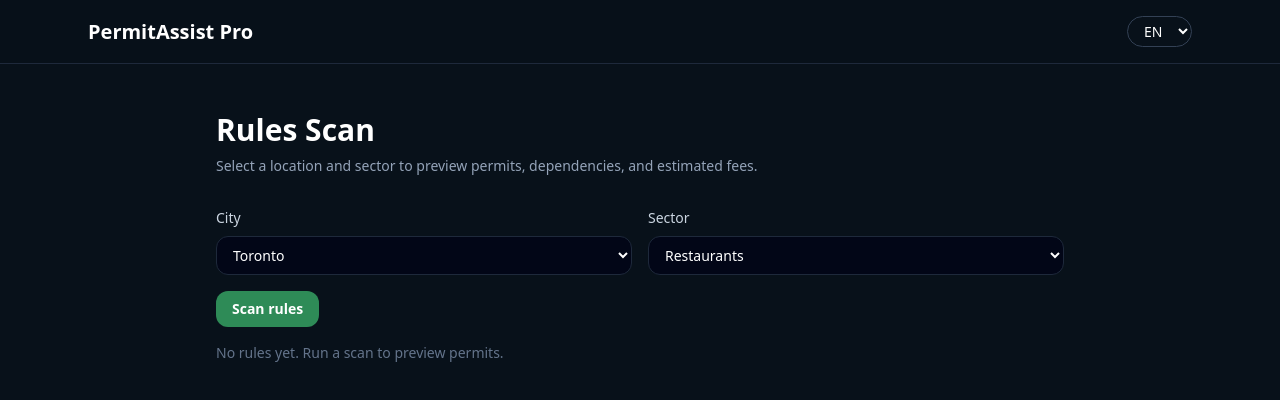
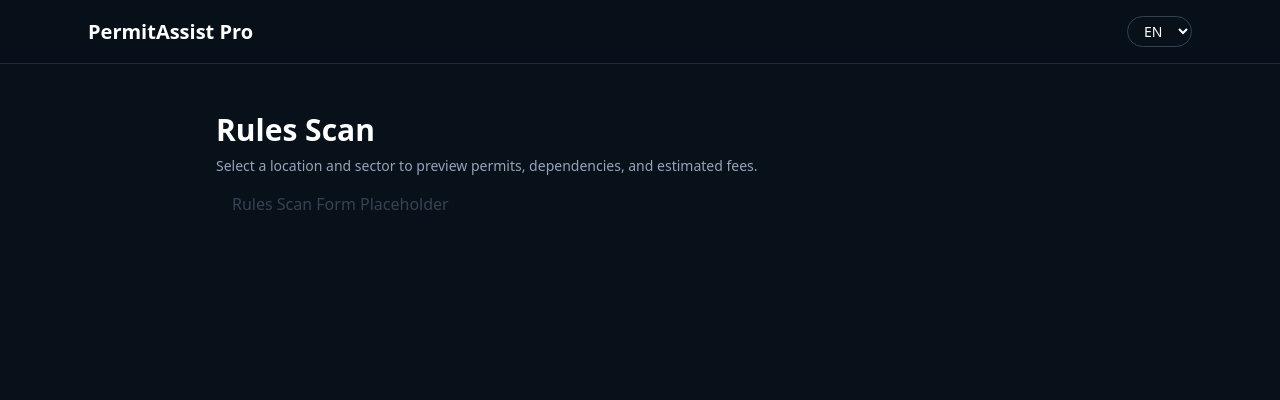
Before and after one commit to workstying-cloud/permitassistpro, a Next.js app in the folder apps/web/: page /en/scan in a window 1280 px wide. Shown: the top 400 px of the page. Built offline with nearby package versions, Linux system fonts and the light colour scheme.

Commit message:
chore: add placeholder marketing and dashboard components

```diff
--- a/apps/web/components/dashboard/compliance-summary.tsx
+++ b/apps/web/components/dashboard/compliance-summary.tsx
@@ -1,43 +1,3 @@
-import { Suspense } from 'react';
-
-const widgets = [
-  {
-    title: 'Active Filings',
-    value: '12',
-    description: 'Filings in progress across all locations.',
-  },
-  {
-    title: 'Upcoming Renewals',
-    value: '5',
-    description: 'Due within the next 30 days.',
-  },
-  {
-    title: 'Proof-Packs generated',
-    value: '8',
-    description: 'Ready to share with lenders and inspectors.',
-  },
-];
-
 export default function ComplianceSummary() {
-  return (
-    <section className="mt-10 grid gap-6 md:grid-cols-3">
-      {widgets.map((widget) => (
-        <article
-          key={widget.title}
-          className="rounded-2xl border border-slate-800 bg-slate-900/60 p-6"
-          aria-label={widget.title}
-        >
-          <Suspense fallback={<div className="h-16 animate-pulse rounded-xl bg-slate-800" />}>
-            <div>
-              <h3 className="text-sm font-semibold uppercase tracking-wide text-slate-400">
-                {widget.title}
-              </h3>
-              <p className="mt-4 text-3xl font-bold text-white">{widget.value}</p>
-              <p className="mt-2 text-sm text-slate-400">{widget.description}</p>
-            </div>
-          </Suspense>
-        </article>
-      ))}
-    </section>
-  );
+  return <div className='p-4 text-gray-700'>Compliance Summary Placeholder</div>;
 }
--- a/apps/web/components/dashboard/rules-scan-form.tsx
+++ b/apps/web/components/dashboard/rules-scan-form.tsx
@@ -1,125 +1,3 @@
-'use client';
-
-import { useState } from 'react';
-
-type Rule = {
-  id: string;
-  name: string;
-  description: string;
-  estFee?: number;
-  dependencies: string[];
-};
-
-interface Props {
-  locale: string;
+export default function RulesScanForm() {
+  return <div className='p-4 text-gray-700'>Rules Scan Form Placeholder</div>;
 }
-
-const sectors = [
-  'Agriculture',
-  'Construction',
-  'Healthcare',
-  'Restaurants',
-  'Retail',
-  'Logistics',
-  'Salon',
-  'Tech',
-];
-
-const cities = [
-  'Toronto',
-  'Waterloo Region',
-  'Niagara',
-  'Ottawa',
-  'Durham',
-  'York',
-  'Calgary',
-  'Vancouver',
-  'Montreal',
-  'Halifax',
-  'Winnipeg',
-  'Saskatoon',
-];
-
-export default function RulesScanForm({ locale }: Props) {
-  const [city, setCity] = useState('Toronto');
-  const [sector, setSector] = useState('Restaurants');
-  const [rules, setRules] = useState<Rule[]>([]);
-  const [isLoading, setIsLoading] = useState(false);
-
-  async function handleScan() {
-    setIsLoading(true);
-    try {
-      const response = await fetch('/api/rules/scan', {
-        method: 'POST',
-        headers: {
-          'Content-Type': 'application/json',
-        },
-        body: JSON.stringify({ city, sector, locale }),
-      });
-      const data = await response.json();
-      setRules(data.rules ?? []);
-    } finally {
-      setIsLoading(false);
-    }
-  }
-
-  return (
-    <div className="mt-8 space-y-4">
-      <div className="grid gap-4 md:grid-cols-2">
-        <label className="text-sm text-slate-300">
-          City
-          <select
-            value={city}
-            onChange={(event) => setCity(event.target.value)}
-            className="mt-2 w-full rounded-xl border border-slate-800 bg-slate-950 px-3 py-2 text-sm text-white"
-          >
-            {cities.map((option) => (
-              <option key={option}>{option}</option>
-            ))}
-          </select>
-        </label>
-        <label className="text-sm text-slate-300">
-          Sector
-          <select
-            value={sector}
-            onChange={(event) => setSector(event.target.value)}
-            className="mt-2 w-full rounded-xl border border-slate-800 bg-slate-950 px-3 py-2 text-sm text-white"
-          >
-            {sectors.map((option) => (
-              <option key={option}>{option}</option>
-            ))}
-          </select>
-        </label>
-      </div>
-      <button
-        type="button"
-        onClick={handleScan}
-        disabled={isLoading}
-        className="rounded-xl bg-emerald px-4 py-2 text-sm font-semibold text-white disabled:opacity-60"
-      >
-        {isLoading ? 'Scanning…' : 'Scan rules' }
-      </button>
-      <div className="mt-6 space-y-4">
-        {rules.map((rule) => (
-          <div key={rule.id} className="rounded-2xl border border-slate-800 bg-slate-900/60 p-4">
-            <div className="flex items-center justify-between">
-              <h3 className="text-lg font-semibold text-white">{rule.name}</h3>
-              {typeof rule.estFee === 'number' && (
-                <span className="text-sm text-amber">Estimated fee: ${rule.estFee}</span>
-              )}
-            </div>
-            <p className="mt-2 text-sm text-slate-300">{rule.description}</p>
-            {rule.dependencies.length > 0 && (
-              <p className="mt-2 text-xs text-slate-500">
-                Dependencies: {rule.dependencies.join(', ')}
-              </p>
-            )}
-          </div>
-        ))}
-        {rules.length === 0 && !isLoading && (
-          <p className="text-sm text-slate-500">No rules yet. Run a scan to preview permits.</p>
-        )}
-      </div>
-    </div>
-  );
-}
--- a/apps/web/components/marketing/pricing.tsx
+++ b/apps/web/components/marketing/pricing.tsx
@@ -1,78 +1,3 @@
-'use client';
-import { useTranslations } from 'next-intl';
-import PricingToggle from './pricing-toggle';
-
-interface PricingProps {
-  locale: string;
-  dictionary: any;
+export default function Pricing() {
+  return <div className='p-4 text-gray-700'>Pricing Placeholder</div>;
 }
-
-const plans = [
-  {
-    id: 'monitor',
-    priceCad: 99,
-    priceUsd: 79,
-    description: 'Automated monitoring, renewal calendar, alerts.',
-    features: ['Rules Graph snapshots', 'Renewal reminders', 'Email support'],
-  },
-  {
-    id: 'concierge',
-    priceCad: 199,
-    priceUsd: 159,
-    description: 'White-glove filing, inspections prep, dedicated manager.',
-    features: ['Concierge filings', 'Inspection scheduling', 'Loan-ready Proof-Pack'],
-  },
-];
-
-export default function Pricing({ locale, dictionary }: PricingProps) {
-  const t = useTranslations('common');
-
-  return (
-    <div className="space-y-8">
-      <div className="flex flex-col items-start justify-between gap-6 md:flex-row md:items-center">
-        <div>
-          <h2 className="text-3xl font-bold text-white">{dictionary.marketing.pricing_title}</h2>
-          <p className="mt-2 text-sm text-slate-400">
-            {`Every plan bills per location. Scale your compliance without surprises.`}
-          </p>
-        </div>
-        <PricingToggle />
-      </div>
-      <div className="grid gap-6 md:grid-cols-2">
-        {plans.map((plan) => (
-          <div key={plan.id} className="rounded-2xl border border-slate-800 bg-slate-900/60 p-8">
-            <div className="flex items-center justify-between">
-              <h3 className="text-xl font-semibold text-white">{t(plan.id)}</h3>
-              <span className="rounded-full border border-emerald px-3 py-1 text-xs text-emerald">
-                CAD ${plan.priceCad}/mo/location
-              </span>
-            </div>
-            <p className="mt-4 text-sm text-slate-300">{plan.description}</p>
-            <ul className="mt-6 space-y-2 text-sm text-slate-200">
-              {plan.features.map((feature) => (
-                <li key={feature}>• {feature}</li>
-              ))}
-            </ul>
-            <div className="mt-8 flex flex-col gap-3 md:flex-row">
-              <a
-                href="#demo"
-                className="flex-1 rounded-2xl bg-emerald px-6 py-3 text-center text-sm font-semibold text-white transition hover:bg-emerald/90"
-              >
-                {t('cta_request_demo')}
-              </a>
-              <button
-                type="button"
-                className="flex-1 rounded-2xl border border-amber px-6 py-3 text-sm font-semibold text-amber transition hover:bg-amber/10"
-              >
-                Start Checkout
-              </button>
-            </div>
-            <p className="mt-3 text-xs text-slate-500">
-              Stripe-powered subscriptions with per-location multipliers.
-            </p>
-          </div>
-        ))}
-      </div>
-    </div>
-  );
-}
--- a/apps/web/lib/i18n/get-dictionary.ts
+++ b/apps/web/lib/i18n/get-dictionary.ts
@@ -1,28 +1 @@
-import type { Locale } from './config';
-import commonEn from './locales/en/common.json';
-import marketingEn from './locales/en/marketing.json';
-import appEn from './locales/en/app.json';
-import commonFr from './locales/fr/common.json';
-import marketingFr from './locales/fr/marketing.json';
-import appFr from './locales/fr/app.json';
-import commonEs from './locales/es/common.json';
-import marketingEs from './locales/es/marketing.json';
-import appEs from './locales/es/app.json';
-import commonZh from './locales/zh/common.json';
-import marketingZh from './locales/zh/marketing.json';
-import appZh from './locales/zh/app.json';
-
-const dictionaries = {
-  en: { common: commonEn, marketing: marketingEn, app: appEn },
-  fr: { common: commonFr, marketing: marketingFr, app: appFr },
-  es: { common: commonEs, marketing: marketingEs, app: appEs },
-  zh: { common: commonZh, marketing: marketingZh, app: appZh },
-} as const;
-
-export async function getDictionary(locale: string) {
-  if (!Object.keys(dictionaries).includes(locale)) {
-    return dictionaries.en;
-  }
-
-  return dictionaries[locale as Locale];
-}
+export const getDictionary = async () => ({});
```
